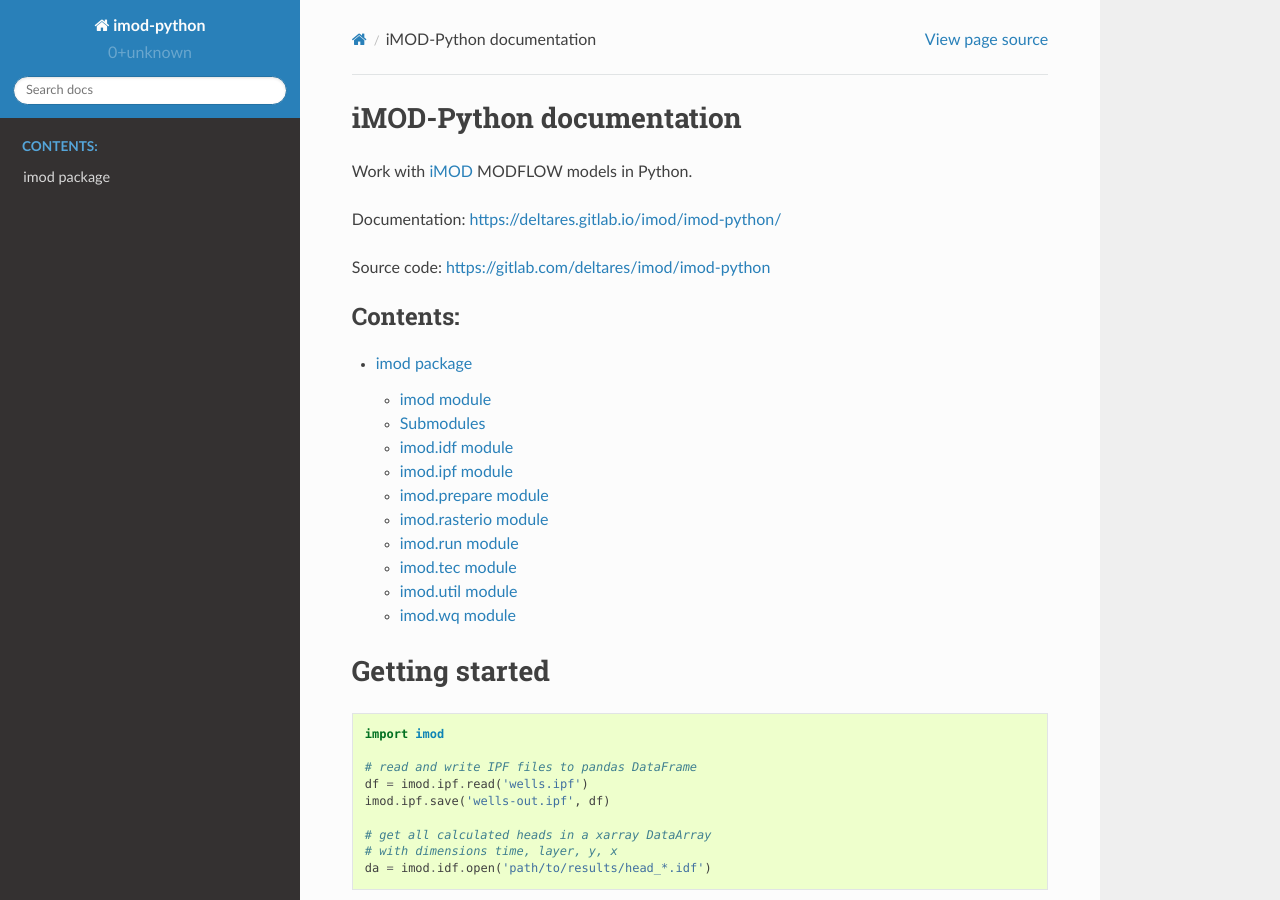
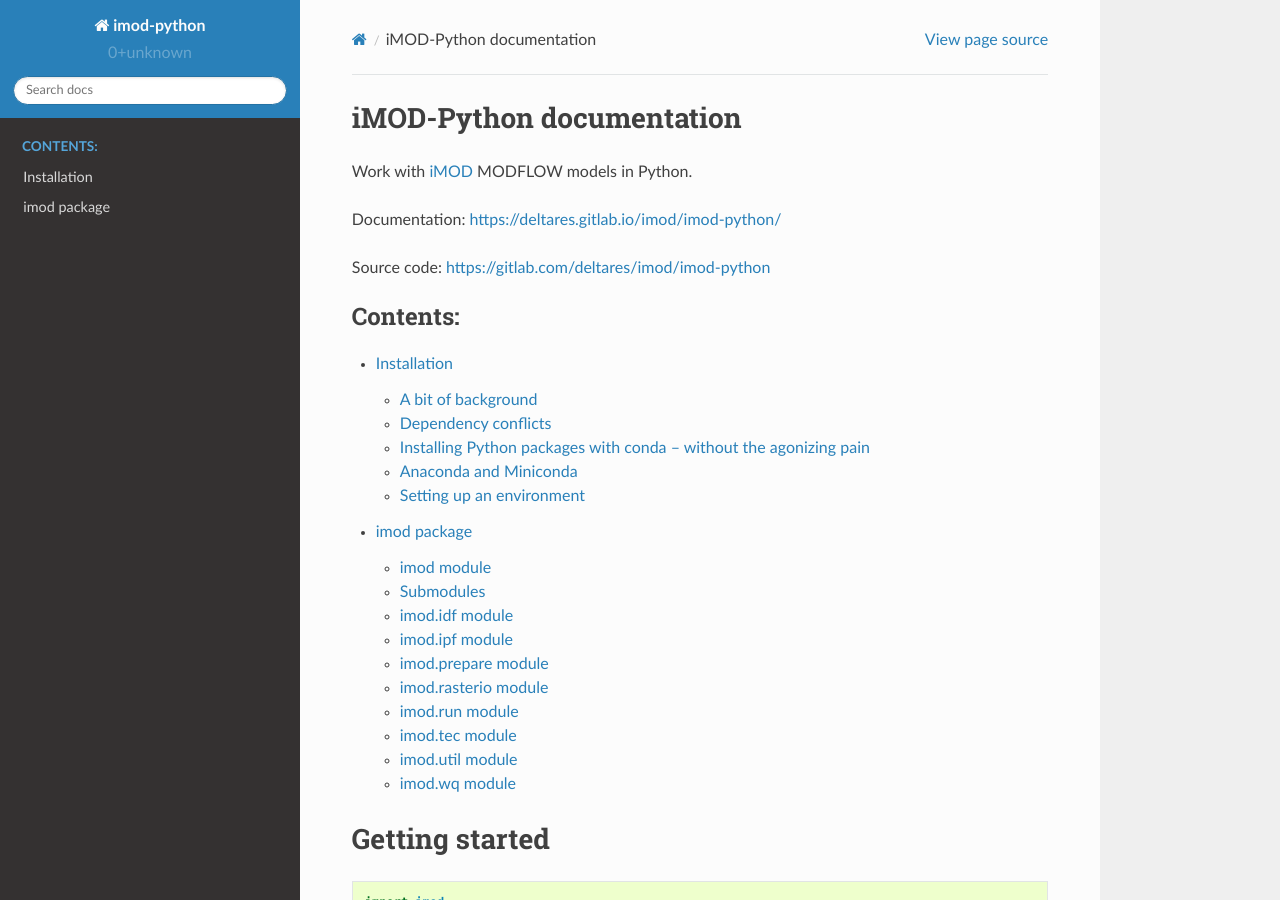
Before and after one commit to Deltares/imod-python, a Sphinx documentation site: the page built from docs/index.rst, in a window 1280 px wide and 900 px high. Built offline with Sphinx 7.4.7 and the Read the Docs theme 2.0.0, drawn with Linux system fonts in a browser that asks for light colours; some of the changed lines change nothing that is shown.

Commit message:
Add installation section to docs

```diff
--- a/docs/index.rst
+++ b/docs/index.rst
@@ -17,6 +17,7 @@
    :maxdepth: 4
    :caption: Contents:
 
+   installation
    imod
 
 Getting started
--- /dev/null
+++ b/docs/installation.rst
@@ -0,0 +1,110 @@
+Installation
+============
+
+A bit of background
+-------------------
+
+Here's a an overview of a few relevant terms:
+
+* Interpreter: pragmatically defined, an interpreter is a computer program that executes instructions interactively.
+
+    * The ``python.exe`` you find in your Python installation is an interpreter. It will run commands one by one.
+    * Interpreted programming languages are often contrasted against compiled programming languages.
+    * Python is an interpreted language, as is R, for example.
+
+* Compilation: the act of translating a program from source code (human-readable text form) to machine code.
+
+    * Machine code is the set of low level instructions that a processor understands.
+    * A compiled program doesn't run line by line, but rather builds to entire program first, and then be called to execute. We're greatly simplifying, but the general idea is: building the entire program at once allows for optimization. This means that compiled languages are generally (much) faster than interpreted languages.
+    * C, C++, and Fortran are examples of compiled languages.
+    * The most popular Python interpreter, CPython, is a compiled program written in C!
+    * Depending on operating system (Linux, MacOS, Windows) and processor architecture(e.g. x86, ARM; 32 bit versus 64 bit), different machine code has to be generated.
+
+* A Python installation includes the Python interpreter, and the Python standard library: modules to deal with dates, calendars, mathematics, file handling, etc.
+
+And a few notes specific to Python:
+
+* Package: a collection of files that provide a certain set of functionality. For example: the ``numpy`` package for working with large, multi-dimension arrays and matrices.
+* A Python package generally consists of several modules. These are generally the invididual ``.py`` files.
+
+    * If you've taken a look at an installed Python package, you might have noticed files called ``__init__.py``. They turn the directory into a module, that is, something you can import.
+
+* In terms of files: packages can exist out of single module (``.py`` file), or a set of directories "marked" with a ``__init__.py`` file.
+
+Generally, we would like to write the entire program in one language. Due to slowness of interpreted languages, this has not been feasible within Python; especially for technical computing since we typically want to crunch large amounts of numbers. The solution people have come up with is to write the performance critical parts in a compiled language, and then intermittently call these programs from Python. This solves the performance problem, but at a price: while the package previously consisted of simply a set of Python modules (.py text files), it now includes compiled (binary) files, that are specific to your operating system and processor architecture. Not surprisingly, these are more complicated to distribute.
+
+
+Dependency conflicts
+--------------------
+
+Multiple packages often share dependencies, but they might depend on different, incompatible, versions. For example, package ``B`` and ``C`` might both rely on package ``A``; but ``B`` relies on version ``A.1``, and ``C`` relies on version ``A.2``. Typically, you might succeed in installing a version of ``B`` and ``C`` that use the same version of ``A``, but you'll find that suddenly package ``D`` (which also depends on a version of A) will no longer work. This state of affairs is colloquially called `"dependency hell" <https://en.wikipedia.org/wiki/Dependency_hell>`_.
+
+
+Installing Python packages with conda -- `without the agonizing pain <https://citeseerx.ist.psu.edu/viewdoc/summary?doi=10.1.1.110.418>`_
+-----------------------------------------------------------------------------------------------------------------------------------------
+
+We highly recommend installing packages via conda. Conda is a package and environment manager that install packages from a remote repository. Pip (acronym for "Pip install packages") can also be used for installing Python packages, but was designed mainly to install pure Python packages, without binary dependencies; trying to `pip install` packages with complex depencies is therefore a recipe for frustration and disaster.
+
+Conda does several things, primarily: it provides isolated Python installations (termed environments), it install binary dependencies, and it solves the dependency problem when installing a package.
+
+Find the articles: `Understanding conda and pip <https://www.anaconda.com/understanding-conda-and-pip/>`_ and `Conda: Myths and Misconceptions <https://jakevdp.github.io/blog/2016/08/25/conda-myths-and-misconceptions/>`_ for additional information.
+
+Anaconda and Miniconda
+----------------------
+
+Ananaconda and Miniconda both provide a Python installation and conda as the package manager. The difference between them is that Anaconda comes with a large number of packages pre-installed in the base environment (which is why the installation is over a gigabyte). Miniconda, one the other hand, come bare bones. Since we recommend working from environments to install packages into (see below), we suggest to install Miniconda rather than Anaconda.
+
+You can find installers for Miniconda or Anaconda here:
+
+* https://conda.io/miniconda.html
+* https://www.anaconda.com/distribution/
+
+
+During installation, tick the box "Add Anaconda to PATH", even though it colors a suggestive red.
+
+
+Setting up an environment
+-------------------------
+
+At some point you will run into a dependency issue. Sometimes the dependency requirements of two packages are straight out unsatisfiable. In other cases, you'd like to use the latest version, but this would break other packages. The solution conda offers is easy switching between different Python installations. A conda environment is simply a complete Python installation with all necessary dependencies. Creating a new environment will result in a new Python installation, without sharing of dependencies with other environments. (This is hardly the most efficient use of your hard disk space from a theoretical perspective, but it greatly simplifies matters in the practical sense.)
+
+Below is the specification for an environment that should provide you with all the dependencies and requirements you need to build groundwater models with `imod-python`.
+
+.. code-block:: yaml
+
+    name: imod
+
+    channels:
+      - conda-forge
+      - defaults
+
+    dependencies:
+      - affine
+      - black
+      - cftime>=1
+      - cytoolz
+      - dask
+      - geopandas
+      - jinja2
+      - jupyter
+      - netcdf4
+      - numba
+      - numpy
+      - pandas
+      - pip
+      - python=3.6
+      - rasterio>=1.0
+      - scipy
+      - spyder
+      - toolz
+      - xarray>=0.11
+
+
+Save this text into a file called ``environment.yml``, location doesn't really matter. In your command prompt, ``cd`` to this location and run:
+``conda env create -f environment.yml``
+
+This will create a conda environment name "imod" as it is specified in the file.
+
+Environments can be "activated" by running "conda activate {name of environment}". Active the just installed environment by running ``conda activate imod``. This essentially temporarily updates your `PATH variable <https://en.wikipedia.org/wiki/PATH_(variable)>`_ which is the set of directories where executable programs are located. After deactivating the conda environment, either via `conda deactivate` or by closing the command prompt, these directories are removed from PATH again so that the Python installation is properly isolated.
+
+See the full conda docs `here <https://conda.io/projects/conda/en/latest/>`_.
```
